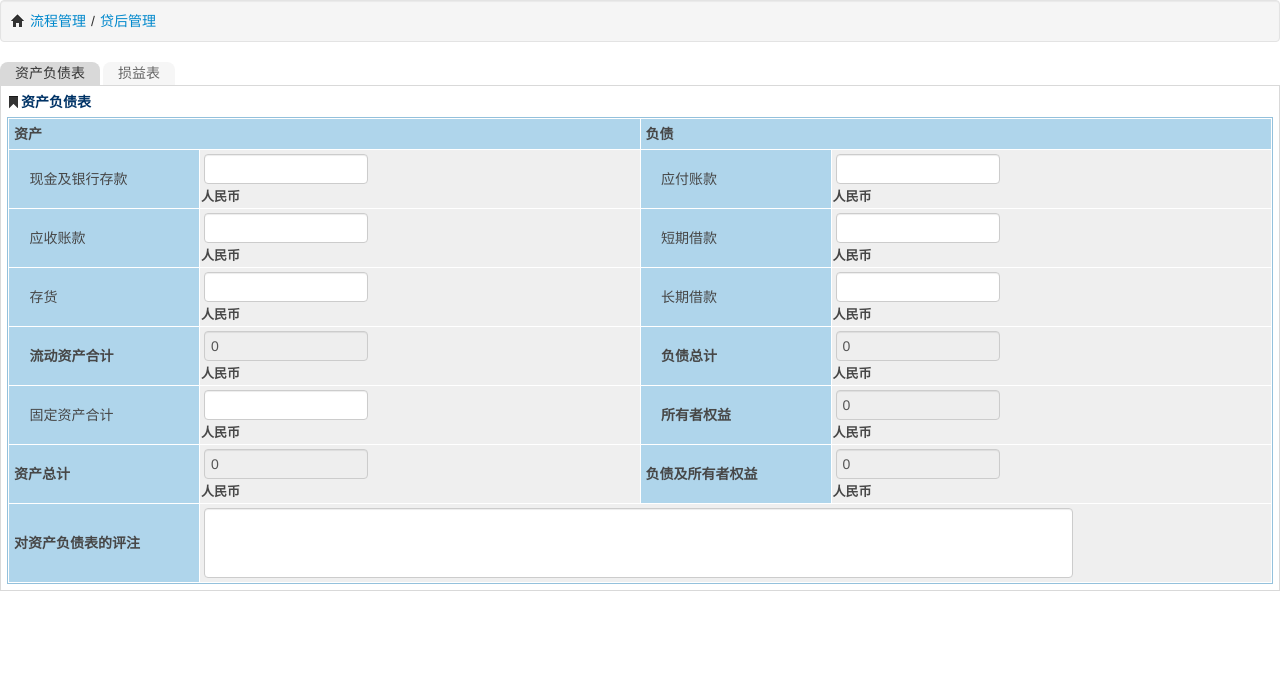
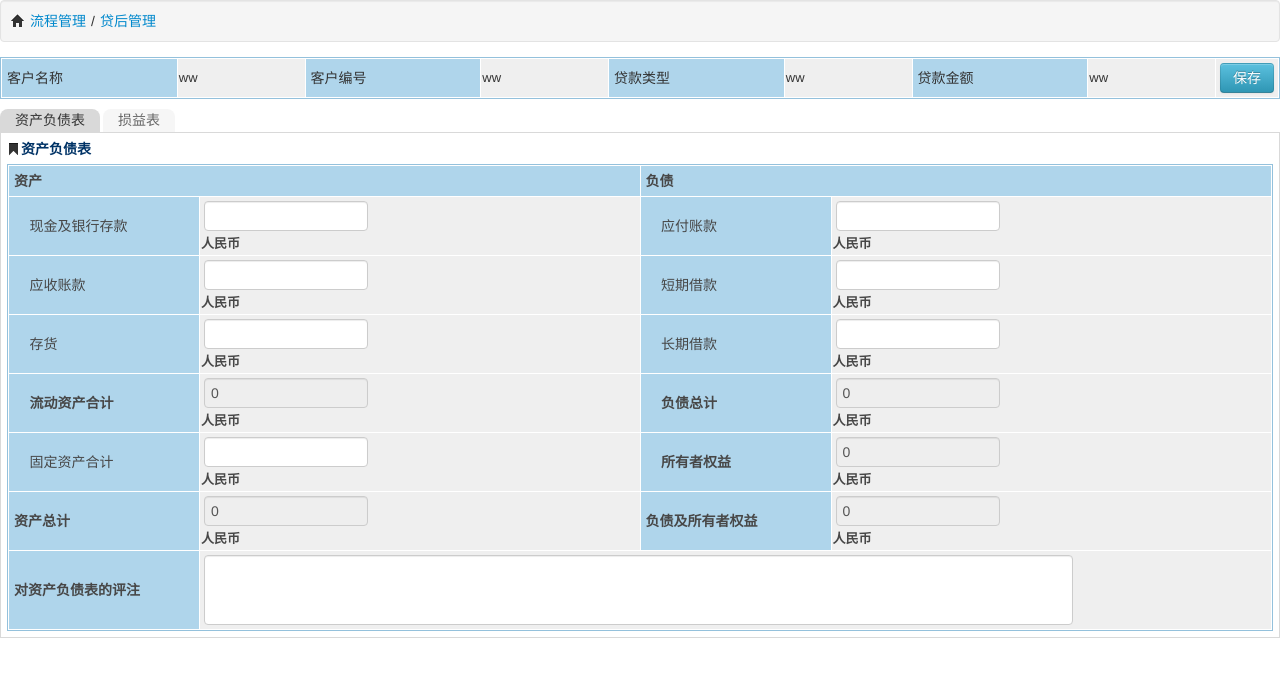
Before and after one commit to qkhj/xhsc, a Flask app: template scapp/templates/Process/dhgl/new_fbz.html in a window 1280 px wide. Shown: the top 677 px of the page. Run offline with Flask 2, Linux system fonts and the light colour scheme; the template is opened without the code that fills it, so the values that code supplies are empty; parts of the project's set-up code (start-up, migrations or seed data) failed here and were passed over.

Commit message:
[mod]非标准监测保存

```diff
--- a/scapp/templates/Process/dhgl/new_fbz.html
+++ b/scapp/templates/Process/dhgl/new_fbz.html
@@ -17,11 +17,36 @@
 </head>
 
 <body>
-	<div class="content">
+	<form class="content">
 		<div class="well place">
 			<i class="icon-home"></i><a href="#">流程管理</a>/<a href="#">贷后管理</a>
 		</div>
 		<div class="row-fluid">
+			<div style="border:1px solid #94c1dc;margin-top:-5px;margin-bottom:10px;">
+				<table class="table-list">
+					<tr>
+						<td class="table-label">客户名称</td>
+						<td style="width:10%">
+							ww
+						</td>
+						<td class="table-label">客户编号</td>
+						<td style="width:10%">
+							ww
+						</td>
+						<td class="table-label">贷款类型</td>
+						<td style="width:10%">
+							ww
+						</td>
+						<td class="table-label">贷款金额</td>
+						<td style="width:10%">
+							ww
+						</td>
+						<td>
+							<input type="submit" class="btn btn-info" value="保存"/>
+						</td>
+					</tr>
+				</table>
+			</div>
 			<!-- 一级tab -->
 			<ul id="tags" class="tags">
 				<li class="selectTag">
@@ -385,7 +410,7 @@
 				</div><!-- /损益表 -->
 			</div><!-- /tagContent -->
 		</div><!--/row-fluid -->
-	</div><!--/content -->
+	</form><!--/content -->
 
 
 	<script src="../../../static/js/jquery-1.7.2.min.js"></script>
```
